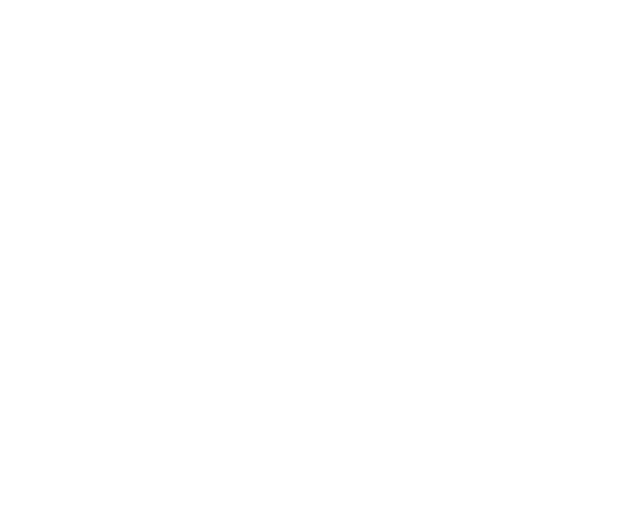
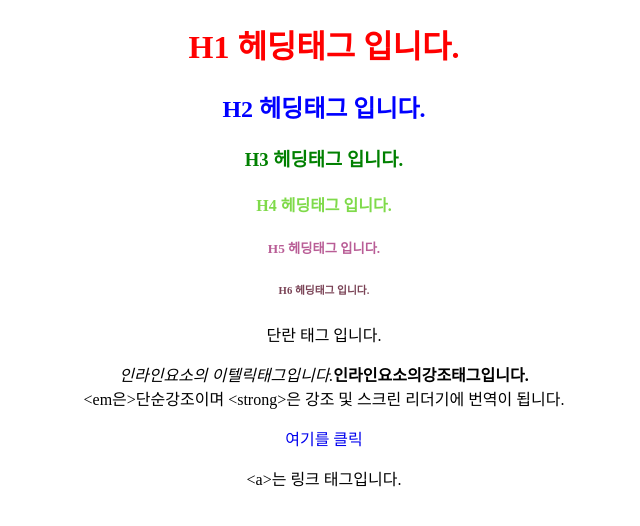
Before and after one commit to Chrissspark/funnyJavaScript, a plain HTML site: page 1_기초/chapter_04/index.html in a window 1280 px wide. Shown: the whole page, without its empty margins (316-956 px from the left). Drawn offline with Linux system fonts and the light colour scheme.

Commit message:
html 끝

```diff
--- /dev/null
+++ b/1_기초/chapter_04/css/style.css
@@ -0,0 +1,11 @@
+html,body{margin:0; padding:0;}
+body{text-align: center;}
+div{margin:0 auto;}
+h1{color:red;}
+h2{color:blue;}
+h3{color:green;}
+h4{color:#7fda4a;}
+h5{color:#b95d96;}
+h6{color:#7a4356;}
+a{text-decoration:none;}
+a:hover{color:white; transition:0.5s; background-color:rgba(0,0,0,0.6);}
--- a/1_기초/chapter_04/index.html
+++ b/1_기초/chapter_04/index.html
@@ -4,9 +4,27 @@
   <meta charset="UTF-8">
   <meta name="viewport" content="width=device-width, initial-scale=1.0">
   <meta http-equiv="X-UA-Compatible" content="ie=edge">
-  <title>Document</title>
+  <link rel="stylesheet" href="css\style.css" type="text/css"/>
+
+  <title>HTML기초</title>
 </head>
 <body>
+  <div>
+    <h1>H1 헤딩태그 입니다.</h1>
+    <h2>H2 헤딩태그 입니다.</h2>
+    <h3>H3 헤딩태그 입니다.</h3>
+    <h4>H4 헤딩태그 입니다.</h4>
+    <h5>H5 헤딩태그 입니다.</h5>
+    <h6>H6 헤딩태그 입니다.</h6>
+  </div>
+  <p>단란 태그 입니다.</p>
+
+<p><em>인라인요소의 이텔릭태그입니다.</em><strong>인라인요소의강조태그입니다.</strong></br>
+&lt;em은&gt;단순강조이며 &lt;strong&gt;은 강조 및 스크린 리더기에 번역이 됩니다.</p>
+
+<a href="http://xkcd.com">여기를 클릭</a>
+<p>&lt;a&gt;는 링크 태그입니다.</p>
+
 
 </body>
 </html>
```
